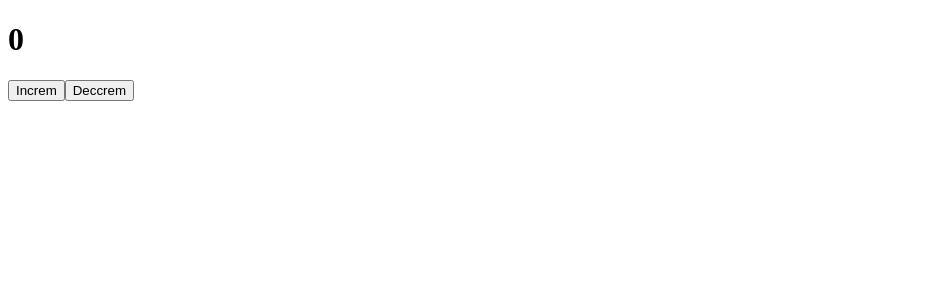
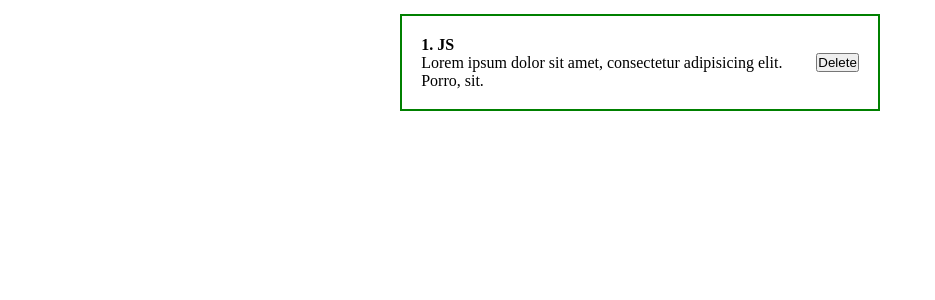
Before and after one commit to Jhon-Crow/react-first-project, a React (Create React App) app: page / in a window 1280 px wide. Shown: the top 300 px of the page, without its empty margins (0-935 px from the left). Built offline with nearby package versions, Linux system fonts and the light colour scheme.

Commit message:
35 minuts

```diff
--- a/src/App.js
+++ b/src/App.js
@@ -1,6 +1,8 @@
 import React, {useState} from 'react';
 import Counter from "./components/Counter";
 import ClassCounter from "./components/ClassCounter";
+import './styles/app.css'
+import PostItem from "./components/PostItem";
 
 function App() {
     const [likes, setLikes] = useState(5);
@@ -16,16 +18,12 @@
 
   return (
     <div className="App">
-        <ClassCounter/>
-      {/*  <h1>{likes}</h1>*/}
-      {/*  <h1>{value}</h1>*/}
-      {/*  <input*/}
-      {/*      type='text'*/}
-      {/*      value={value}*/}
-      {/*      onChange={event => setValue(event.target.value)} //связали состояние со значением в интуте*/}
-      {/*  />*/}
-      {/*<button onClick={increment}>Increm</button>*/}
-      {/*<button onClick={decrement}>Deccrem</button>*/}
+        <PostItem/>
+
+
+
+
+
     </div>
   );
 }
--- /dev/null
+++ b/src/components/PostItem.jsx
@@ -0,0 +1,19 @@
+import React from 'react';
+
+const PostItem = () => {
+    return (
+        <div className='post'>
+            <div className="post__content">
+                <strong>1. JS</strong>
+                <div>
+                    Lorem ipsum dolor sit amet, consectetur adipisicing elit. Porro, sit.
+                </div>
+            </div>
+            <div className="post__btns">
+                <button>Delete</button>
+            </div>
+        </div>
+    );
+};
+
+export default PostItem;
--- /dev/null
+++ b/src/styles/app.css
@@ -0,0 +1,23 @@
+* {
+    margin: 0;
+    padding: 0;
+    box-sizing: border-box;
+}
+
+#root {
+    display: flex;
+    justify-content: center;
+}
+
+.App {
+    width: 30rem;
+}
+
+.post {
+    display: flex;
+    padding: 1.2rem;
+border: 2px solid green;
+    margin-top: .9rem;
+    justify-content: space-between;
+    align-items: center;
+}
```
